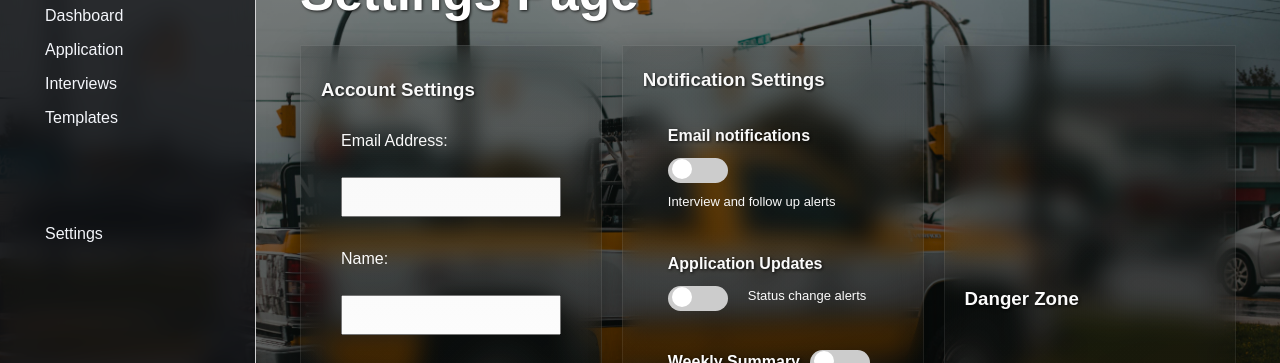
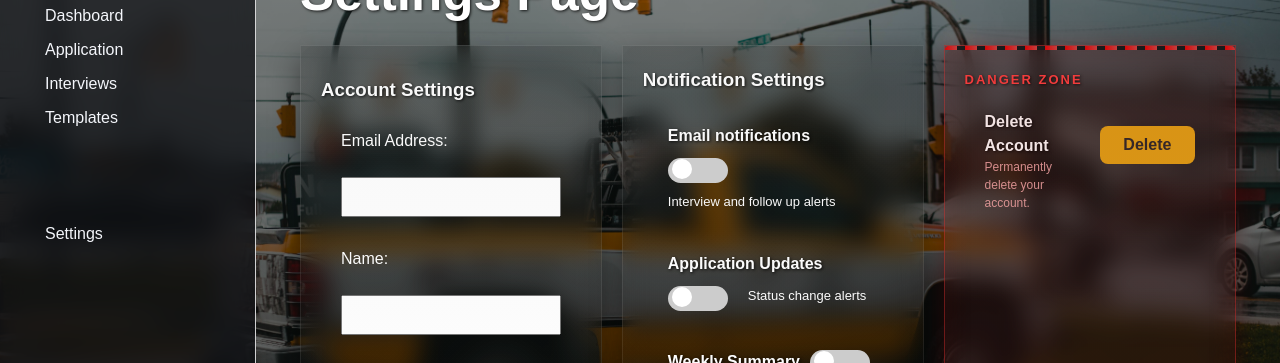
Before and after one commit to Geary-E/Job-Application-Tracker, a React (Vite) app in the folder frontend/: page /dashboard/settings in a window 1280 px wide. Shown: the part 142-505 px from the top of the page. Built offline with nearby package versions, Linux system fonts and the light colour scheme; no server answers.

Commit message:
Updated Danger Zone is Settings styling

```diff
--- a/frontend/src/Settings.jsx
+++ b/frontend/src/Settings.jsx
@@ -67,6 +67,15 @@ const Settings = () => {
 
                 <div className="danger-zone-section">   {/* danger-zone-section start */}
                     <h3> Danger Zone </h3>
+                    <div className="danger-zone-option">
+                        <div className="danger-zone1">
+                            <h4> Delete Account </h4>
+                        <p className="danger-zone-description"> Permanently delete your account. </p>
+                        </div>
+                        <div className="danger-zone2">
+                            <button className="delete-account"> Delete </button>
+                        </div>
+                    </div>
                 </div> {/* danger-zone-section end */}
             </div> {/* settings section end */}
         </div>
--- a/frontend/src/styling/Settings.css
+++ b/frontend/src/styling/Settings.css
@@ -158,25 +158,82 @@ input.account-input {
 }
 
 .danger-zone-section::before {
-    content:"";
+    content: "";
     position: absolute;
     inset: 0;
     border-radius: 14px;
-    background: linear-gradient(180deg, rgba(43, 43, 43, 0.1), rgba(16, 16, 16, 0));
-    opacity: 0.35;
+    background: linear-gradient(180deg, rgba(139, 0, 0, 0.2), rgba(80, 0, 0, 0.1));
+    opacity: 0.6;
     pointer-events: none;
 }
 
+/* hazard stripe along the top */
+.danger-zone-section::after {
+    content: "";
+    position: absolute;
+    top: 0;
+    left: 0;
+    right: 0;
+    height: 4px;
+    border-radius: 14px 14px 0 0;
+    background: repeating-linear-gradient(
+        90deg,
+        #d60707 0px,
+        #c53e3e 12px,
+        #1a1a1a 12px,
+        #1a1a1a 20px
+    );
+}
+
 .danger-zone-section {
+    position: relative;         /* needed for ::before and ::after */
     display: flex;
-    flex-flow: column wrap;
-    justify-content: center;
+    flex-flow: column nowrap;   /* changed wrap → nowrap */
+    justify-content: flex-start;
     flex: 26%;
-    background: linear-gradient(180deg, rgba(0, 0, 0, 0.15), rgba(23, 23, 23, 0.15));
+    background: linear-gradient(180deg, rgba(39, 37, 37, 0.25), rgba(80, 0, 0, 0.15));
     padding: 20px 20px;
-    border: 1px solid rgba(255, 255, 255, 0.08);
+    padding-top: 24px;          /* extra space so content clears the stripe */
+    border: 1px solid rgba(220, 38, 38, 0.45);
     backdrop-filter: blur(12px);
     -webkit-backdrop-filter: blur(12px);
-    box-shadow: 0 12px 28px rgba(0,0, 0, 0.45);
+    box-shadow: 0 0 24px rgba(200, 0, 0, 0.15), inset 0 0 30px rgba(139, 0, 0, 0.1), 0 12px 28px rgba(0, 0, 0, 0.45);
     transition: transform 160ms ease, border-color 160ms ease;
 }
+
+.danger-zone-section:hover {
+    border-color: rgba(220, 38, 38, 0.75);
+    box-shadow: 0 0 32px rgba(200, 0, 0, 0.25), inset 0 0 30px rgba(139, 0, 0, 0.15), 0 12px 28px rgba(0, 0, 0, 0.45);
+}
+
+.danger-zone-option {
+    display: flex;
+    flex-flow: row nowrap;
+    justify-content: center;
+    padding: 20px 20px;
+    gap: 20px;
+}
+
+.danger-zone-description {
+    font-size: 12px;
+    color: rgba(255, 180, 180, 0.85);   /* slightly red-tinted instead of pure white */
+}
+
+.danger-zone-section h3 {
+    color: #ff4444;
+    text-transform: uppercase;
+    letter-spacing: 2px;
+    font-size: 13px;
+}
+
+.danger-zone1 {
+    flex: 50%;
+}
+
+.danger-zone2 {
+    flex: 50%;
+}
+
+.delete-account {
+    width: 100%;
+}
```
